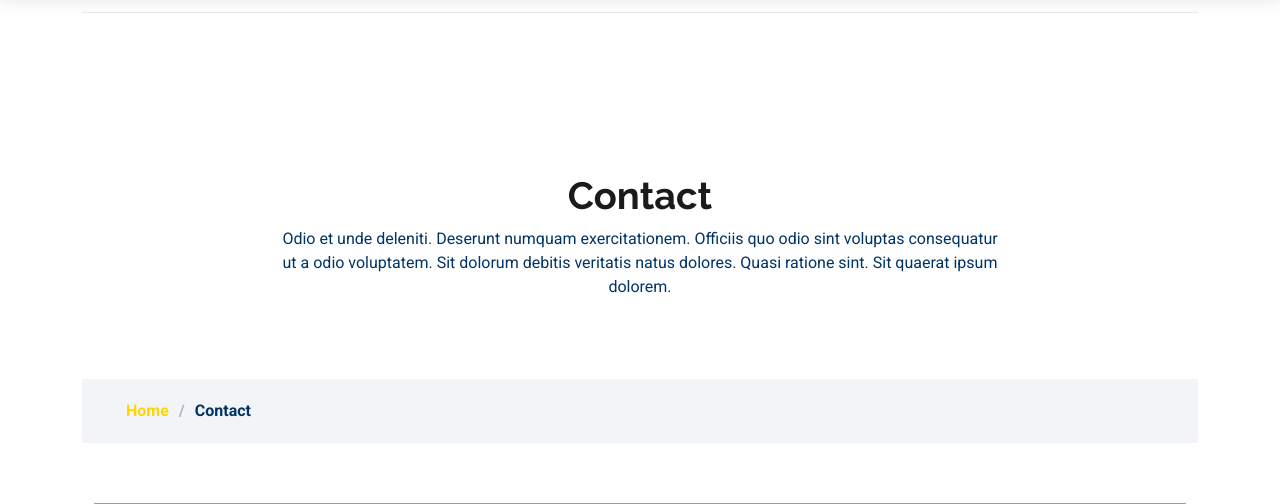
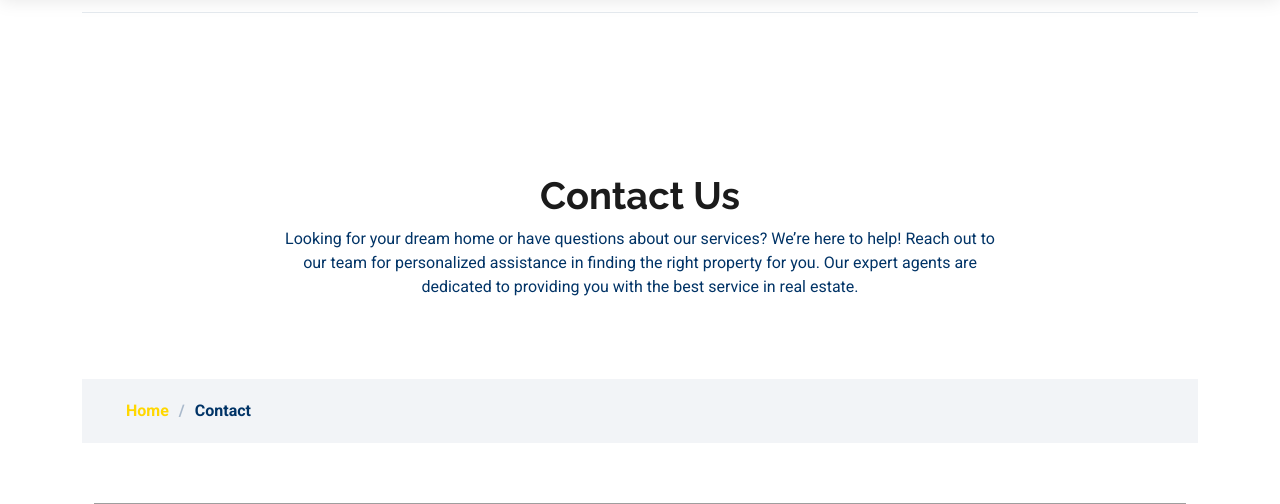
Before and after one commit to NoelWekulo/website-assignment, a Django app: page /contact/ in a window 1280 px wide. Shown: the part 84-588 px from the top of the page. Run offline with Django 5.2, Linux system fonts and the light colour scheme; some libraries are stand-ins or nearby versions; grey boxes are pictures that could not be loaded.

Commit message:
Update contact.html

```diff
--- a/agency/templates/contact.html
+++ b/agency/templates/contact.html
@@ -1,7 +1,6 @@
 {% extends "base.html" %}
 
 {% load static %}
-
 
 {% block content %}
 
@@ -28,7 +27,7 @@
               <li><a href="#">Trending</a></li>
               <li><a href="#">Latest News</a></li>
               <li><a href="#">Interior Designs</a></li>
-              <li><a href="#">Home shows</a></li>
+              <li><a href="#">Home Shows</a></li>
             </ul>
           </li>
           <li><a href="{% url 'contact' %}">Contact</a></li>
@@ -47,8 +46,8 @@
         <div class="container">
           <div class="row d-flex justify-content-center text-center">
             <div class="col-lg-8">
-              <h1>Contact</h1>
-              <p class="mb-0">Odio et unde deleniti. Deserunt numquam exercitationem. Officiis quo odio sint voluptas consequatur ut a odio voluptatem. Sit dolorum debitis veritatis natus dolores. Quasi ratione sint. Sit quaerat ipsum dolorem.</p>
+              <h1>Contact Us</h1>
+              <p class="mb-0">Looking for your dream home or have questions about our services? We’re here to help! Reach out to our team for personalized assistance in finding the right property for you. Our expert agents are dedicated to providing you with the best service in real estate.</p>
             </div>
           </div>
         </div>
```
